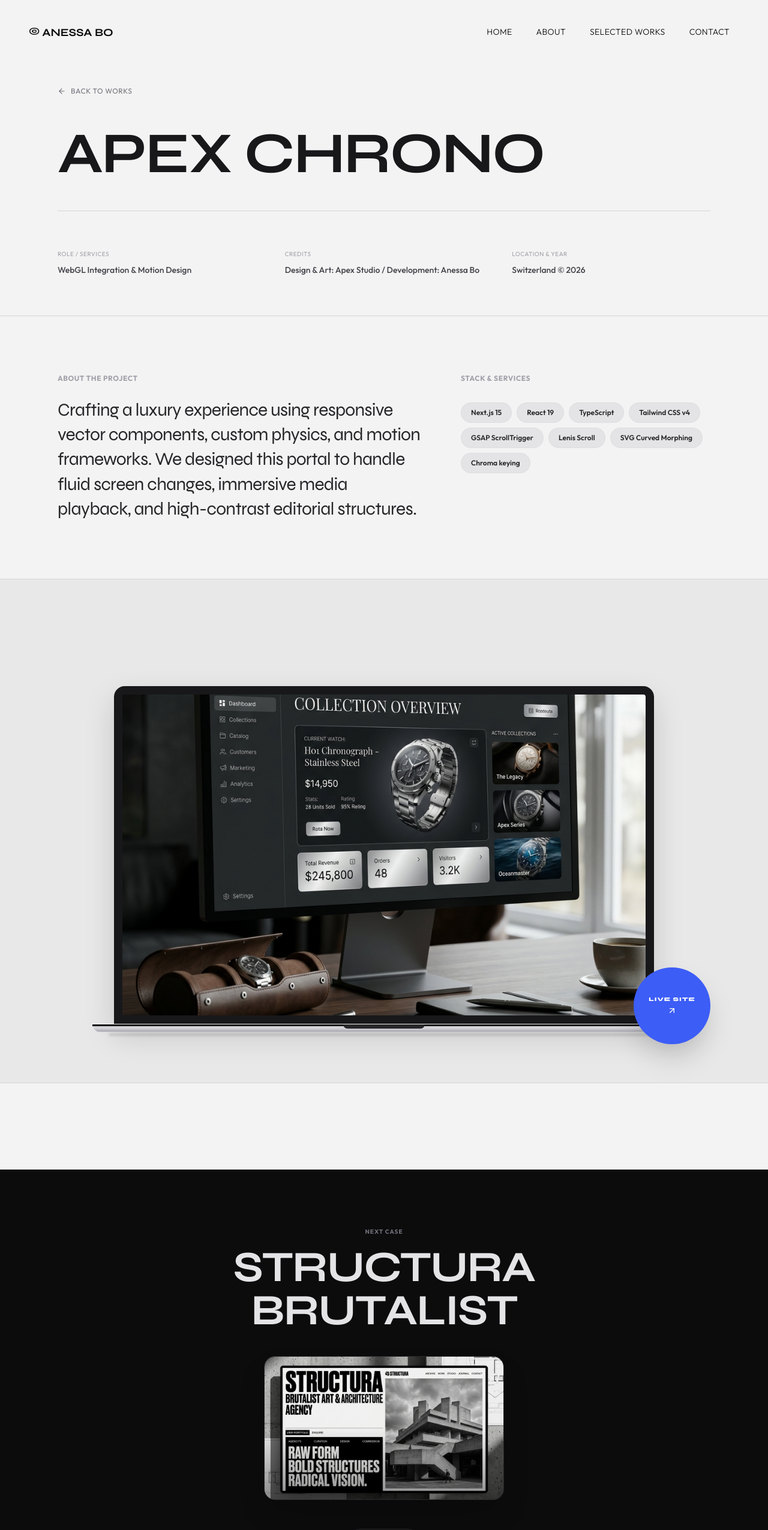
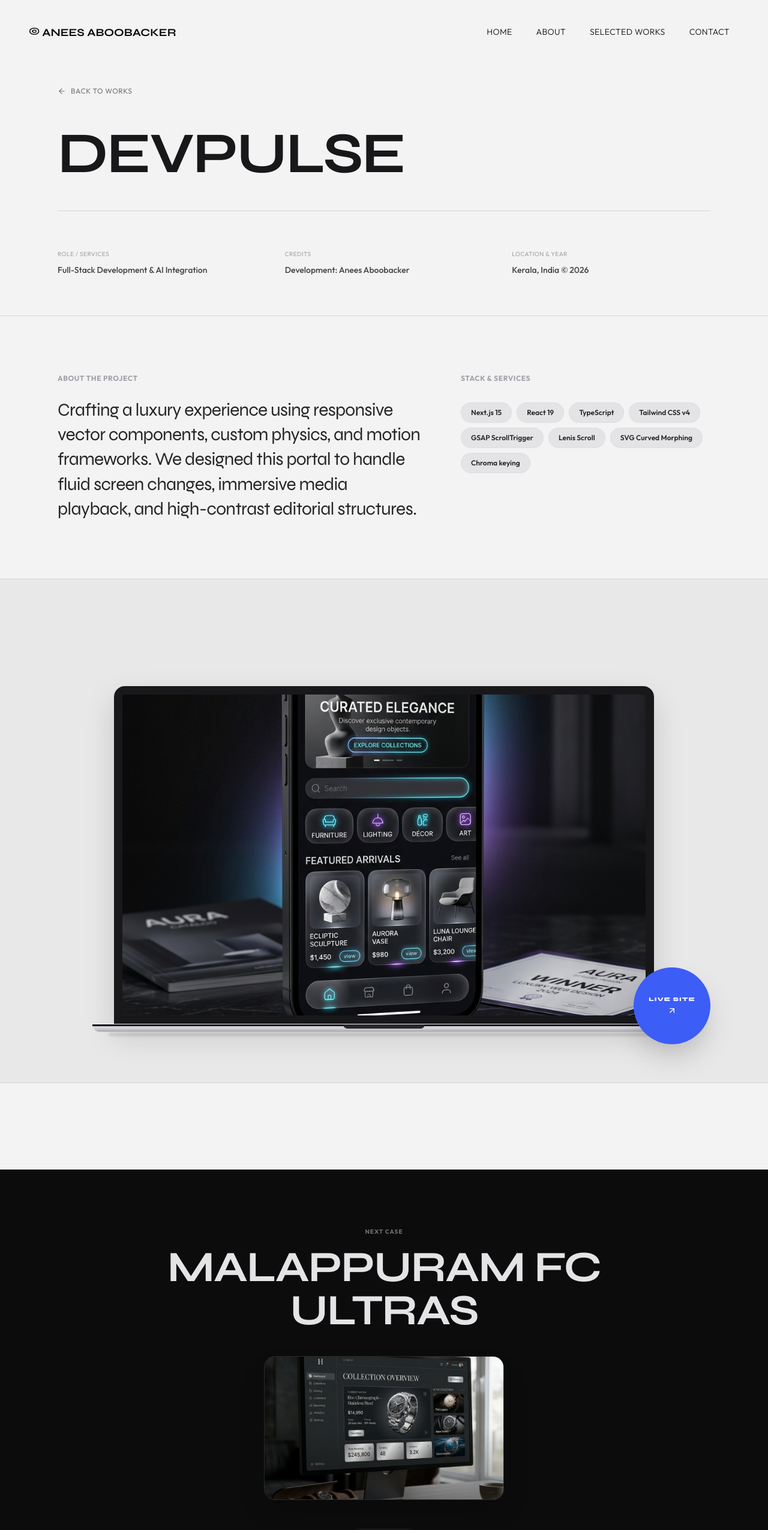
Before and after one commit to ANESSABO0421/NextjsPortfolio, a Next.js app: page /work/apex-chronograph in a window 1280 px wide. Shown: the top 2551 px of the page at 60% size. Built offline with nearby package versions, Linux system fonts and the light colour scheme.

Commit message:
fixed all with new content and. navabar

```diff
--- a/src/app/contact/page.tsx
+++ b/src/app/contact/page.tsx
@@ -160,7 +160,7 @@ export default function ContactPage() {
                   name="message"
                   value={form.message}
                   onChange={handleInputChange}
-                  placeholder="Hello Anessa, can you help me with... *"
+                  placeholder="Hello Anees, can you help me with... *"
                   required
                   rows={4}
                   className="w-full bg-transparent border-none text-zinc-100 placeholder-zinc-700 text-lg sm:text-2xl font-light focus:outline-none focus:ring-0 py-2 resize-none"
@@ -191,7 +191,7 @@ export default function ContactPage() {
             <div className="w-20 h-20 rounded-full overflow-hidden relative border border-zinc-800 shadow-xl bg-zinc-900">
               <Image
                 src="/anees-aboo3.png"
-                alt="Anessa Bo"
+                alt="Anees Aboobacker"
                 fill
                 sizes="80px"
                 className="object-cover object-center"
@@ -204,11 +204,11 @@ export default function ContactPage() {
           <div className="flex flex-col gap-4 border-t border-zinc-800 pt-8 mt-4">
             <span className="text-[10px] tracking-wider uppercase text-zinc-500 font-bold">Contact Details</span>
             <div className="flex flex-col gap-1.5 text-sm font-light text-zinc-300">
-              <a href="mailto:info@anessaboo.com" className="hover:text-white transition-colors">
-                info@anessaboo.com
+              <a href="mailto:aneesaboo123@gmail.com" className="hover:text-white transition-colors">
+                aneesaboo123@gmail.com
               </a>
-              <a href="tel:+447700900077" className="hover:text-white transition-colors">
-                +44 7700 900077
+              <a href="tel:+917592089970" className="hover:text-white transition-colors">
+                +91 75920 89970
               </a>
             </div>
           </div>
@@ -217,9 +217,8 @@ export default function ContactPage() {
           <div className="flex flex-col gap-4 border-t border-zinc-800 pt-8">
             <span className="text-[10px] tracking-wider uppercase text-zinc-500 font-bold">Business Details</span>
             <div className="flex flex-col gap-1 text-sm font-light text-zinc-400">
-              <p>Anessa Bo B.V.</p>
-              <p>London, United Kingdom</p>
-              <p className="text-zinc-600 text-xs">CoC: 92411711</p>
+              <p>Anees Aboobacker</p>
+              <p>Kerala, India</p>
             </div>
           </div>
         </div>
@@ -239,21 +238,17 @@ export default function ContactPage() {
           <div className="flex items-center gap-1.5">
             <span className="text-zinc-600">Local Time</span>
             <p className="text-zinc-300 font-mono font-medium">
-              12:12 PM GMT+1
+              12:12 PM IST
             </p>
           </div>
 
           <div className="flex items-center gap-4">
-            {["Awwwards", "Instagram", "Twitter", "LinkedIn"].map((social, index) => (
-              <a
-                key={index}
-                href={`https://${social.toLowerCase()}.com`}
-                target="_blank"
-                className="hover:text-white transition-colors text-zinc-400"
-              >
-                {social}
-              </a>
-            ))}
+            <a href="https://www.linkedin.com/in/anees-aboobacker-4842b627a/" target="_blank" className="hover:text-white transition-colors text-zinc-400">
+              LinkedIn
+            </a>
+            <a href="https://github.com/ANESSABO0421" target="_blank" className="hover:text-white transition-colors text-zinc-400">
+              GitHub
+            </a>
           </div>
         </div>
       </footer>
--- a/src/app/layout.tsx
+++ b/src/app/layout.tsx
@@ -18,39 +18,38 @@ const syne = Syne({
 });
 
 export const metadata: Metadata = {
-  metadataBase: new URL("https://anessaboo.com"),
+  metadataBase: new URL("https://anees-portofolio.vercel.app"),
   title: {
-    default: "Anessa Bo - Senior Frontend Architect & Interactive Developer",
-    template: "%s | Anessa Bo",
+    default: "Anees Aboobacker - MERN Stack Developer",
+    template: "%s | Anees Aboobacker",
   },
   description:
-    "Portfolio of Anessa Bo, a senior frontend architect and interactive developer building fast, responsive, motion-rich digital experiences with Next.js, React, GSAP, and WebGL.",
+    "Portfolio of Anees Aboobacker, a Junior MERN Stack Developer building scalable web and mobile applications using MongoDB, Express.js, React.js, and Node.js.",
   keywords: [
-    "Anessa Bo",
-    "frontend architect",
-    "interactive developer",
+    "Anees Aboobacker",
+    "MERN Stack Developer",
+    "React developer",
+    "Node.js developer",
     "Next.js portfolio",
-    "React developer",
-    "GSAP animation",
-    "creative developer",
+    "Full stack developer",
   ],
-  authors: [{ name: "Anessa Bo" }],
-  creator: "Anessa Bo",
+  authors: [{ name: "Anees Aboobacker" }],
+  creator: "Anees Aboobacker",
   alternates: {
     canonical: "/",
   },
   openGraph: {
-    title: "Anessa Bo - Senior Frontend Architect & Interactive Developer",
+    title: "Anees Aboobacker - MERN Stack Developer",
     description:
-      "Fast, responsive, motion-rich portfolio work across frontend architecture, interactive development, and premium web experiences.",
+      "Junior MERN Stack Developer building scalable web and mobile applications.",
     url: "/",
-    siteName: "Anessa Bo Portfolio",
+    siteName: "Anees Aboobacker Portfolio",
     images: [
       {
         url: "/anees-aboo3.png",
         width: 1200,
         height: 1200,
-        alt: "Anessa Bo portrait",
+        alt: "Anees Aboobacker portrait",
       },
     ],
     locale: "en_US",
@@ -58,9 +57,9 @@ export const metadata: Metadata = {
   },
   twitter: {
     card: "summary_large_image",
-    title: "Anessa Bo - Senior Frontend Architect & Interactive Developer",
+    title: "Anees Aboobacker - MERN Stack Developer",
     description:
-      "Senior frontend architecture, interactive development, and high-performance motion design.",
+      "Junior MERN Stack Developer building scalable web and mobile applications.",
     images: ["/anees-aboo3.png"],
   },
   robots: {
--- a/src/app/work/[id]/page.tsx
+++ b/src/app/work/[id]/page.tsx
@@ -26,38 +26,49 @@ const projectDetails: Record<
     nextTitle: string;
   }
 > = {
-  "aura-luxury": {
-    title: "AURA LUXURY",
-    category: "Design / E-Commerce",
+  "devpulse": {
+    title: "DEVPULSE",
+    category: "AI / Developer Tools",
     src: "/project-1.png",
-    role: "Front-End Development & UX Design",
-    credits: "Design: Aura Studio / Development: Anessa Bo",
-    locationYear: "United Kingdom © 2026",
-    liveUrl: "https://aura.studio",
-    nextId: "apex-chronograph",
-    nextTitle: "Apex Chronograph",
+    role: "Full-Stack Development & AI Integration",
+    credits: "Development: Anees Aboobacker",
+    locationYear: "Kerala, India © 2026",
+    liveUrl: "https://devpulse.vercel.app", // placeholder
+    nextId: "malappuram-fc",
+    nextTitle: "Malappuram FC Ultras",
   },
-  "apex-chronograph": {
-    title: "APEX CHRONO",
-    category: "Motion / 3D Display",
+  "malappuram-fc": {
+    title: "MALAPPURAM FC",
+    category: "Full Stack / Community",
     src: "/project-2.png",
-    role: "WebGL Integration & Motion Design",
-    credits: "Design & Art: Apex Studio / Development: Anessa Bo",
-    locationYear: "Switzerland © 2026",
-    liveUrl: "https://apex.chrono",
-    nextId: "structura-brutalist",
-    nextTitle: "Structura Brutalist",
+    role: "MERN Stack Development",
+    credits: "Development: Anees Aboobacker",
+    locationYear: "Kerala, India © 2026",
+    liveUrl: "https://malappuramfc.vercel.app", // placeholder
+    nextId: "synapse",
+    nextTitle: "Synapse",
   },
-  "structura-brutalist": {
-    title: "STRUCTURA",
-    category: "Brutalist Agency",
+  "synapse": {
+    title: "SYNAPSE",
+    category: "Node.js / Platform",
     src: "/project-3.png",
-    role: "Creative Direction & Architecture Portal",
-    credits: "Concept: Structura Agency / Development: Anessa Bo",
-    locationYear: "United States © 2026",
-    liveUrl: "https://structura.agency",
-    nextId: "aura-luxury",
-    nextTitle: "Aura Luxury",
+    role: "Backend & WebSockets",
+    credits: "Development: Anees Aboobacker",
+    locationYear: "Kerala, India © 2026",
+    liveUrl: "https://synapse.vercel.app", // placeholder
+    nextId: "lumio",
+    nextTitle: "Lumio",
+  },
+  "lumio": {
+    title: "LUMIO",
+    category: "React / Social Media",
+    src: "/project-1.png",
+    role: "Frontend & Animation",
+    credits: "Development: Anees Aboobacker",
+    locationYear: "Kerala, India © 2026",
+    liveUrl: "https://lumio.vercel.app", // placeholder
+    nextId: "devpulse",
+    nextTitle: "DevPulse",
   },
 };
 
@@ -73,7 +84,7 @@ export default function ProjectPage({ params }: PageProps) {
   const nextCaseRef = useRef<HTMLDivElement>(null);
 
   // Match URL params
-  const project = projectDetails[id] || projectDetails["aura-luxury"];
+  const project = projectDetails[id] || projectDetails["devpulse"];
 
   useGSAP(
     () => {
--- a/src/components/layout/header.tsx
+++ b/src/components/layout/header.tsx
@@ -97,13 +97,14 @@ export default function Header() {
         lenis?.stop();
 
         // 1. Set panels initial slide-in coordinates
-        gsap.set(menu, { x: "100%", display: "block" });
+        gsap.set(menu, { xPercent: 100, x: 100, display: "block" });
         gsap.set(path, { attr: { d: initialPath } });
 
         const tl = gsap.timeline();
 
         if (useLightMenuMotion) {
           tl.to(menu, {
+            xPercent: 0,
             x: 0,
             duration: 0.32,
             ease: "power2.out",
@@ -126,6 +127,7 @@ export default function Header() {
 
         // 2. Slide container in from right
         tl.to(menu, {
+          xPercent: 0,
           x: 0,
           duration: 0.85,
           ease: "power4.inOut",
@@ -176,7 +178,8 @@ export default function Header() {
           tl.to(
             menu,
             {
-              x: "100%",
+              xPercent: 100,
+              x: 100,
               duration: 0.28,
               ease: "power2.inOut",
             },
@@ -209,7 +212,8 @@ export default function Header() {
         tl.to(
           menu,
           {
-            x: "100%",
+            xPercent: 100,
+            x: 100,
             duration: 0.75,
             ease: "power4.inOut",
           },
@@ -281,10 +285,10 @@ export default function Header() {
           </span>
           <div className="relative overflow-hidden flex h-6">
             <span className="inline-block transition-transform duration-500 ease-out group-hover:-translate-y-full">
-              Anessa Bo
+              Anees Aboobacker
             </span>
             <span className="absolute left-0 top-full inline-block transition-transform duration-500 ease-out group-hover:-translate-y-full text-[#c9fd34]">
-              Developer
+              MERN Dev
             </span>
           </div>
         </div>
@@ -369,9 +373,8 @@ export default function Header() {
               Socials
             </span>
             <div className="flex flex-wrap gap-4 text-xs font-light text-zinc-400">
-              <a href="https://linkedin.com" target="_blank" className="hover:text-white transition-colors duration-200">LinkedIn</a>
-              <a href="https://github.com" target="_blank" className="hover:text-white transition-colors duration-200">GitHub</a>
-              <a href="https://dribbble.com" target="_blank" className="hover:text-white transition-colors duration-200">Dribbble</a>
+              <a href="https://www.linkedin.com/in/anees-aboobacker-4842b627a/" target="_blank" className="hover:text-white transition-colors duration-200">LinkedIn</a>
+              <a href="https://github.com/ANESSABO0421" target="_blank" className="hover:text-white transition-colors duration-200">GitHub</a>
             </div>
           </div>
         </div>
--- a/src/components/sections/contact.tsx
+++ b/src/components/sections/contact.tsx
@@ -17,13 +17,13 @@ export default function Contact() {
   useEffect(() => {
     const updateTime = () => {
       const formatted = new Date().toLocaleTimeString("en-GB", {
-        timeZone: "Europe/London",
+        timeZone: "Asia/Kolkata",
         hour: "2-digit",
         minute: "2-digit",
         second: "2-digit",
         hour12: false,
       });
-      setLondonTime(formatted + " GMT+1");
+      setLondonTime(formatted + " IST");
     };
 
     updateTime();
@@ -77,7 +77,7 @@ export default function Contact() {
             <div className="w-14 h-14 sm:w-20 sm:h-20 rounded-full overflow-hidden relative border border-zinc-800 bg-zinc-900 shadow-xl">
               <Image
                 src="/anees-aboo3.png"
-                alt="Anessa Bo"
+                alt="Anees Aboobacker"
                 fill
                 sizes="(max-width: 640px) 56px, 80px"
                 className="object-cover object-center"
@@ -115,16 +115,16 @@ export default function Contact() {
         {/* 4. Rounded CTA Detail pills */}
         <div className="flex flex-wrap gap-4 pt-16 sm:pt-20">
           <a
-            href="mailto:info@anessaboo.com"
+            href="mailto:aneesaboo123@gmail.com"
             className="px-6 py-4 rounded-full border border-zinc-800 text-sm font-light text-zinc-400 hover:bg-white hover:text-black hover:border-transparent transition-all duration-300"
           >
-            info@anessaboo.com
+            aneesaboo123@gmail.com
           </a>
           <a
-            href="tel:+447700900077"
+            href="tel:+917592089970"
             className="px-6 py-4 rounded-full border border-zinc-800 text-sm font-light text-zinc-400 hover:bg-white hover:text-black hover:border-transparent transition-all duration-300"
           >
-            +44 7700 900077
+            +91 75920 89970
           </a>
         </div>
 
@@ -142,21 +142,25 @@ export default function Contact() {
           <div className="flex items-center gap-1.5">
             <span className="text-zinc-600">Local Time</span>
             <p className="text-zinc-300 font-mono font-medium">
-              {londonTime || "00:00:00 GMT+1"}
+              {londonTime || "00:00:00 IST"}
             </p>
           </div>
 
           <div className="flex items-center gap-4">
-            {["Awwwards", "Instagram", "Twitter", "LinkedIn"].map((social, index) => (
-              <a
-                key={index}
-                href={`https://${social.toLowerCase()}.com`}
-                target="_blank"
-                className="hover:text-white transition-colors text-zinc-400"
-              >
-                {social}
-              </a>
-            ))}
+            <a
+              href="https://linkedin.com/in/anees-aboobacker"
+              target="_blank"
+              className="hover:text-white transition-colors text-zinc-400"
+            >
+              LinkedIn
+            </a>
+            <a
+              href="https://github.com/ANESSABO0421"
+              target="_blank"
+              className="hover:text-white transition-colors text-zinc-400"
+            >
+              GitHub
+            </a>
           </div>
         </div>
 
--- a/src/components/sections/hero.tsx
+++ b/src/components/sections/hero.tsx
@@ -137,10 +137,10 @@ export default function Hero() {
           className="flex whitespace-nowrap text-[18vw] sm:text-[15vw] lg:text-[12vw] font-heading font-extrabold uppercase leading-none text-white select-none"
         >
           <span ref={firstTextRef} className="inline-block pr-12 will-change-transform">
-            Anessa Bo — Creative Architect —
+            Anees Aboobacker — MERN Stack Developer —
           </span>
           <span ref={secondTextRef} className="inline-block pr-12 will-change-transform">
-            Anessa Bo — Creative Architect —
+            Anees Aboobacker — MERN Stack Developer —
           </span>
         </div>
       </div>
@@ -152,7 +152,7 @@ export default function Hero() {
       >
         <Image
           src="/anees-aboo3.png"
-          alt="Anessa Bo"
+          alt="Anees Aboobacker"
           fill
           sizes="(max-width: 640px) 100vw, (max-width: 1024px) 78vh, 100vh"
           priority
@@ -166,7 +166,7 @@ export default function Hero() {
           <div className="bg-[#1c1c1f]/95 backdrop-blur-md text-white pl-8 pr-4 py-3 sm:py-3.5 rounded-r-full flex items-center gap-4 sm:gap-6 shadow-2xl border-y border-r border-white/5 cursor-pointer whitespace-nowrap">
             <span className="text-[9px] sm:text-xs tracking-wider uppercase font-medium leading-relaxed text-left">
               Located in <br />
-              <span className="text-zinc-400 font-light font-sans normal-case">London, UK</span>
+              <span className="text-zinc-400 font-light font-sans normal-case">Kerala, India</span>
             </span>
             <Magnetic actionStrength={0.25} hoverAreaPadding="p-0">
               <div className="w-8 h-8 sm:w-10 sm:h-10 rounded-full bg-zinc-800 flex items-center justify-center text-[#c9fd34] shrink-0">
@@ -183,8 +183,8 @@ export default function Hero() {
       <div className="hero-floating-element absolute top-[25%] sm:top-[32%] lg:top-[35%] left-6 sm:left-auto sm:right-12 lg:right-24 z-20 flex flex-col gap-4 sm:gap-6 text-[#1c1c1f] max-w-[150px] sm:max-w-[220px] lg:max-w-[240px]">
         <ArrowDownRight className="w-6 h-6 sm:w-8 sm:h-8 stroke-[1.5px] text-[#1c1c1f] animate-bounce" />
         <p className="font-heading text-sm sm:text-2xl font-bold uppercase leading-tight tracking-tight">
-          Freelance <br />
-          Designer & Developer
+          Full Stack <br />
+          MERN Developer
         </p>
       </div>
     </section>
--- a/src/components/sections/works.tsx
+++ b/src/components/sections/works.tsx
@@ -9,22 +9,28 @@ import { MoveUpRight } from "lucide-react";
 
 const projects = [
   {
-    id: "aura-luxury",
-    title: "Aura Luxury",
-    category: "Design / E-Commerce",
+    id: "devpulse",
+    title: "DevPulse",
+    category: "AI / Developer Tools",
     src: "/project-1.png",
   },
   {
-    id: "apex-chronograph",
-    title: "Apex Chronograph",
-    category: "Motion / 3D Display",
+    id: "malappuram-fc",
+    title: "Malappuram FC Ultras",
+    category: "Full Stack / Community",
     src: "/project-2.png",
   },
   {
-    id: "structura-brutalist",
-    title: "Structura Brutalist",
-    category: "Brutalist Agency",
+    id: "synapse",
+    title: "Synapse",
+    category: "Node.js / Platform",
     src: "/project-3.png",
+  },
+  {
+    id: "lumio",
+    title: "Lumio",
+    category: "React / Social Media",
+    src: "/project-1.png",
   },
 ];
 
```
Also changed, not shown: src/components/sections/about.tsx (+15 -15 lines).
